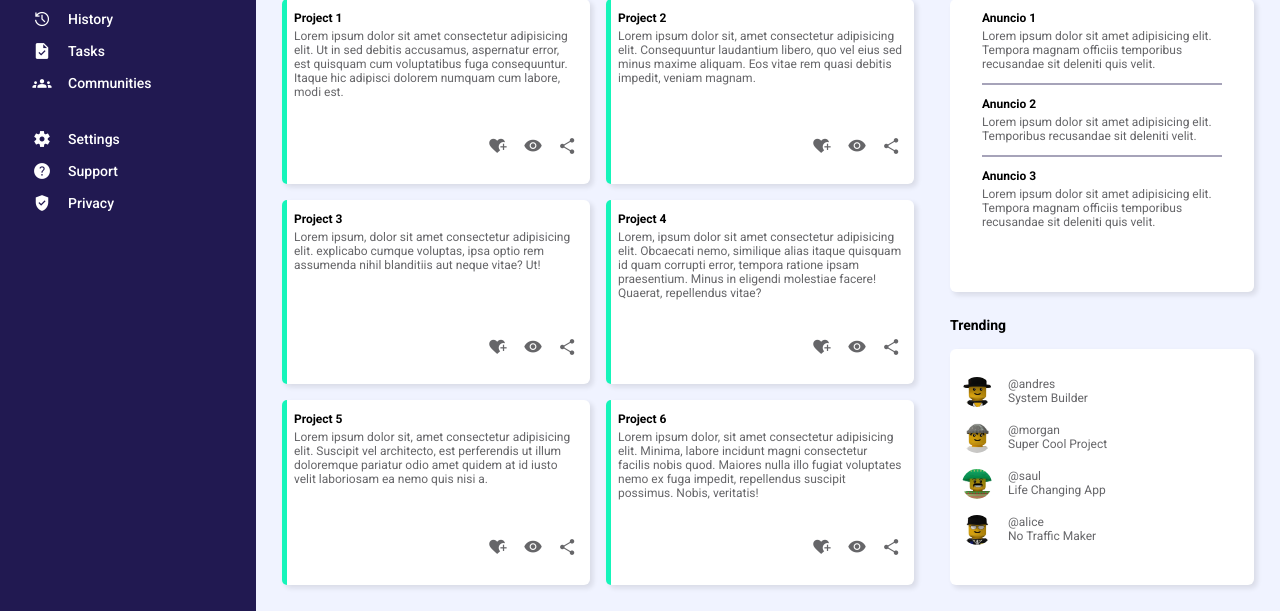
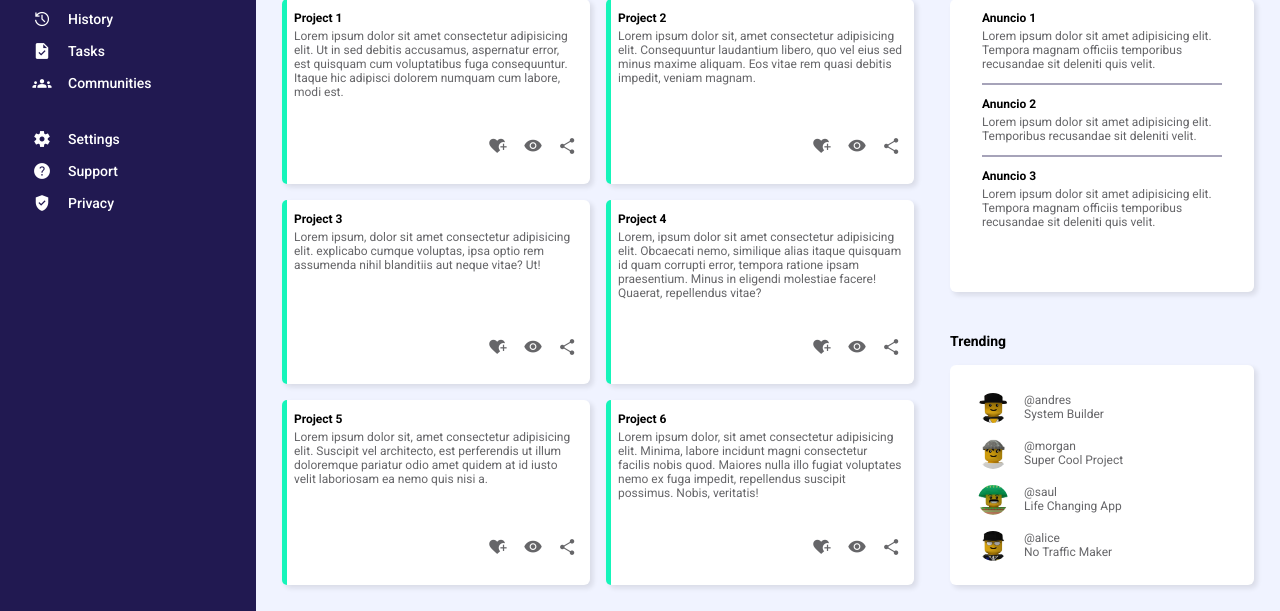
Before and after one commit to AndresAR-92/Dashboard, a plain HTML site: page index.html in a window 1280 px wide. Shown: the part 189-800 px from the top of the page. Drawn offline with nearby package versions, Linux system fonts and the light colour scheme.

Commit message:
Actualiza seccion trending
Ajuste margen izquierdo

```diff
--- a/style.css
+++ b/style.css
@@ -299,7 +299,7 @@ hr {
 }
 
 .trending-el {
-  margin: 16px 0;
+  margin: 16px 0 0 16px;
   display: flex;
   gap: 16px;
 }
```
